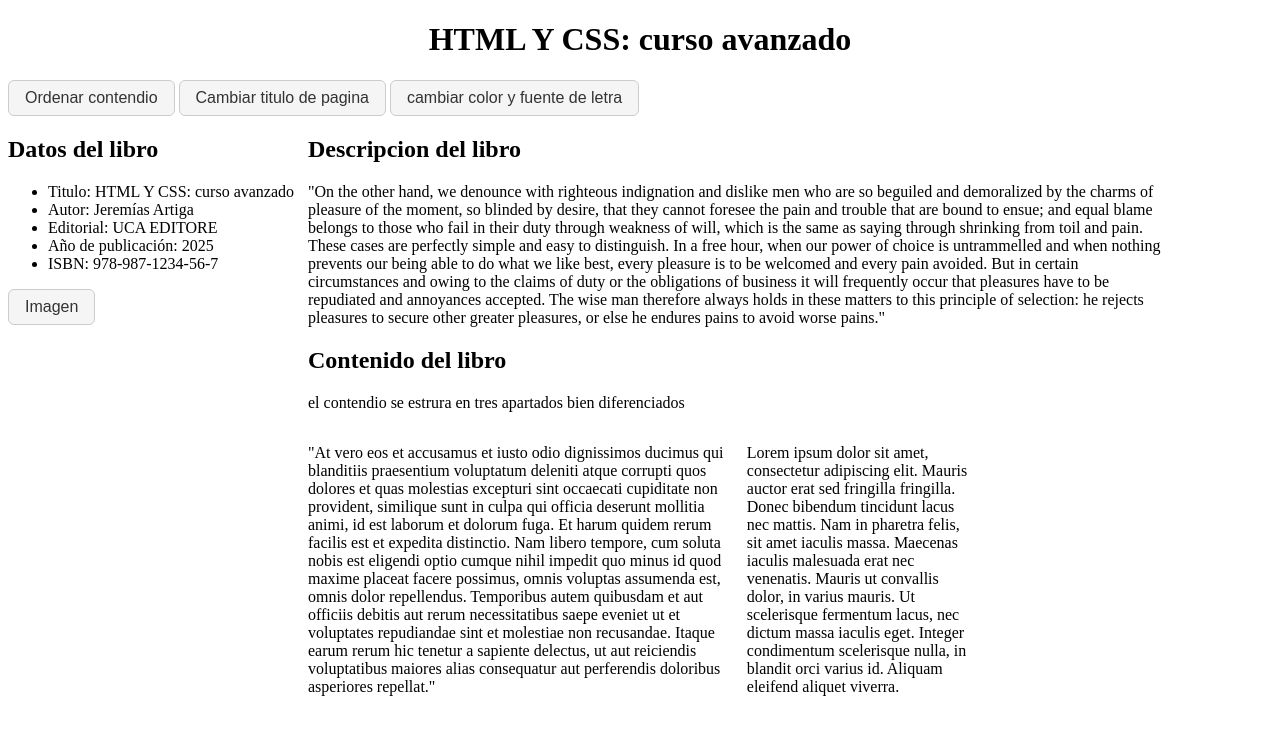
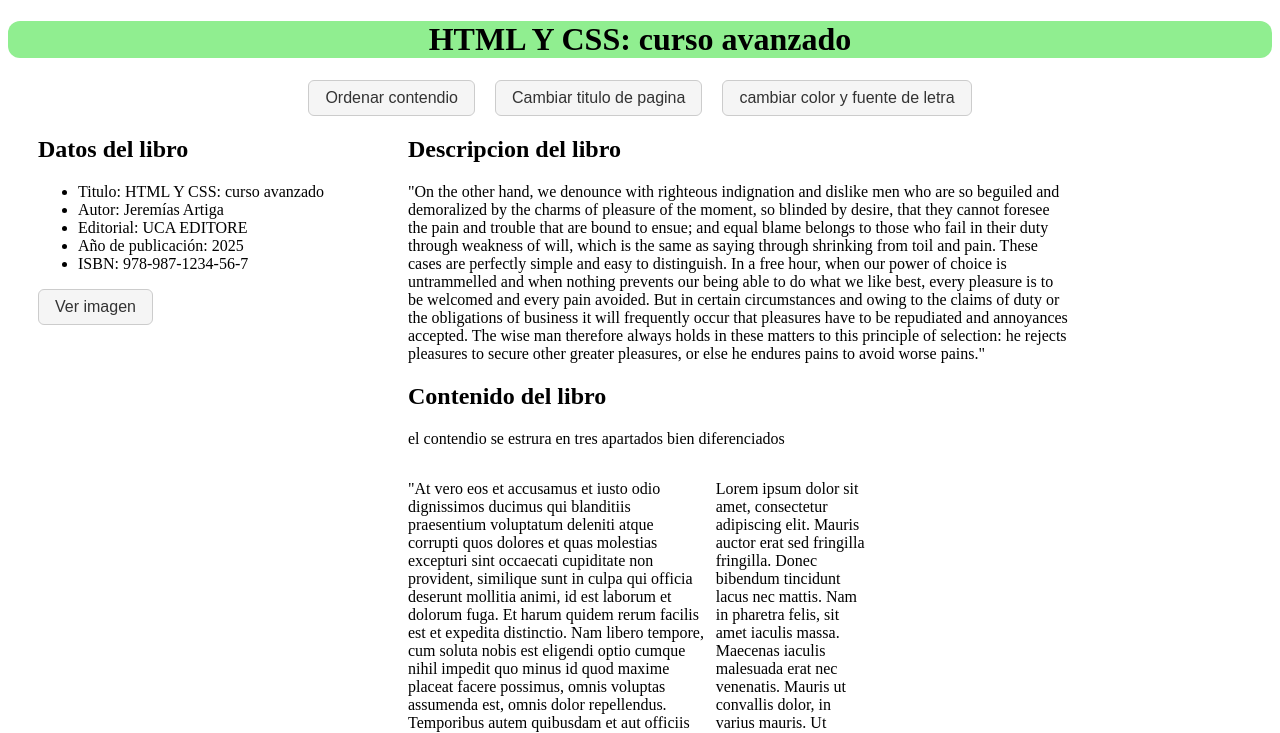
Before and after one commit to JartigaRox/-PW_SEC01_C2_2025_-00171124-, a plain HTML site: page index.html in a window 1280 px wide. Shown: the top 733 px of the page. Drawn offline with Linux system fonts and the light colour scheme.

Commit message:
fix: Arreglar diseño y pequeños errores

```diff
--- a/index.html
+++ b/index.html
@@ -37,7 +37,7 @@
             <li id="isbn">ISBN: 978-987-1234-56-7</li>
         </ul>
         <button onclick="agregarImagen()">
-                    Imagen
+                    Ver imagen
                 </button>
     </div>
 
--- a/script.js
+++ b/script.js
@@ -7,6 +7,7 @@ document.addEventListener("DOMContentLoaded", () => {
             img.alt = "Descripcion de la imagen";
             img.style.maxWidth = "100%";
             img.style.height = "auto";
+            img.style.marginTop = "15px";
             img.id = "miImagen";
             document.body.appendChild(img);
             const ulDiv = document.querySelector("div ul");
@@ -33,6 +34,6 @@ document.addEventListener("DOMContentLoaded", () => {
     window.cambiarEstilo = function() {
         const contenido = document.querySelector(".subDesc");
         contenido.style.fontFamily = "comic sans ms, sans-serif";
-        contenido.style.color = "red";
+        contenido.style.color = "blue";
     }
 });
--- a/styles.css
+++ b/styles.css
@@ -6,12 +6,16 @@
     align-content: center;
     text-align: center;
 }
+.header{
+    background-color: #90ee90;
+    border-radius: 12px;
+}
 
 .descripcion {
     float: center;
     display: block;
-    margin-left: 300px;
-    margin-right: 50px;
+    margin-left: 400px;
+    margin-right: 150px;
     padding-left: auto;
     padding-right: 50px;
 
@@ -21,6 +25,8 @@
     float: left;
     margin-right: auto;
     padding-right: auto;
+    margin-left: 15px;
+    padding-left: 15px;
 }
 
 .contenido {
@@ -51,3 +57,11 @@ button {
         background-color: #e0e0e0;
         color: #222;
     }
+
+.wrapButtons{
+    align-items: center;
+    display: flex;
+    justify-content: center;
+    margin-top: 20px;
+    gap: 20px;
+}
```
